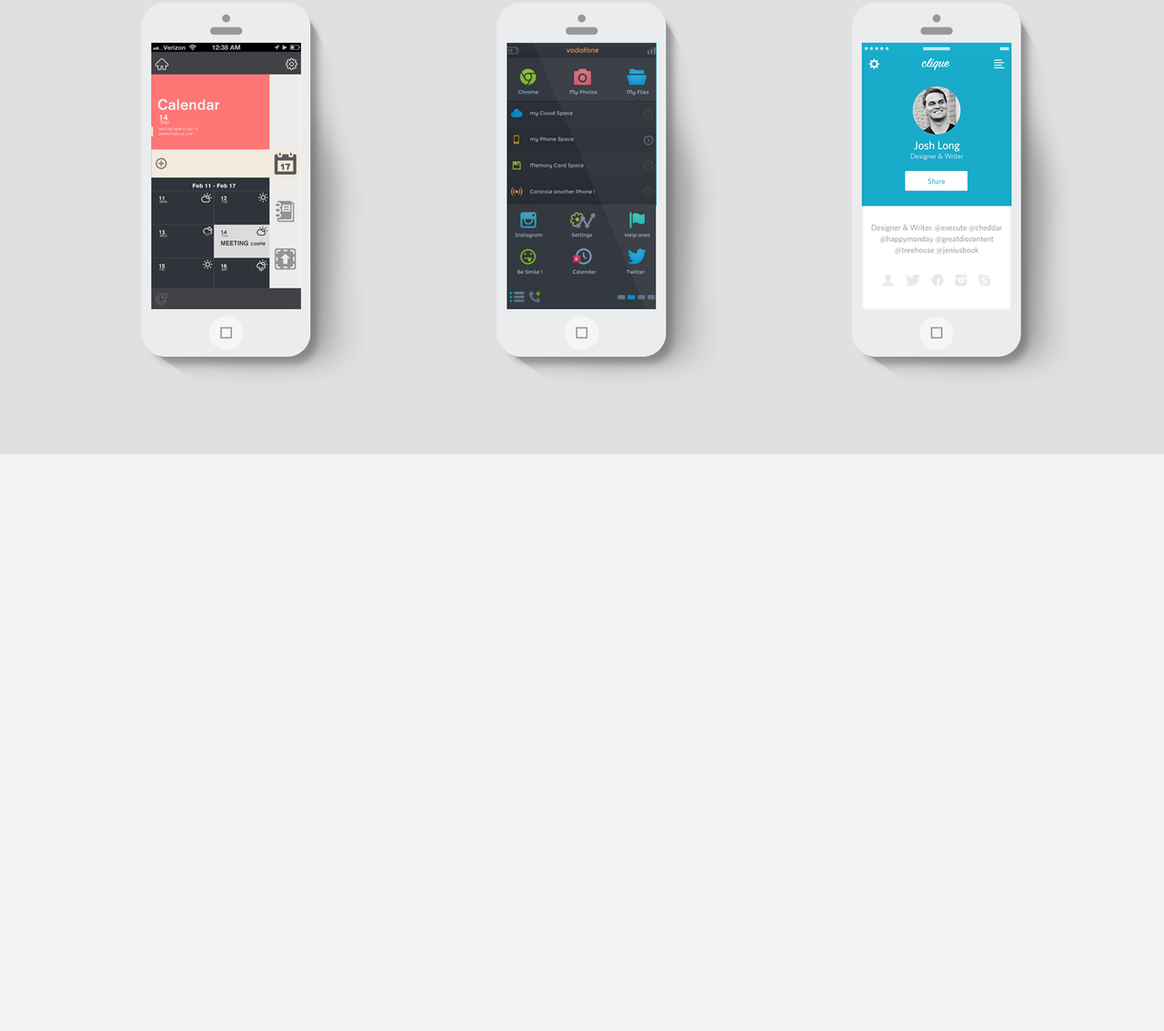
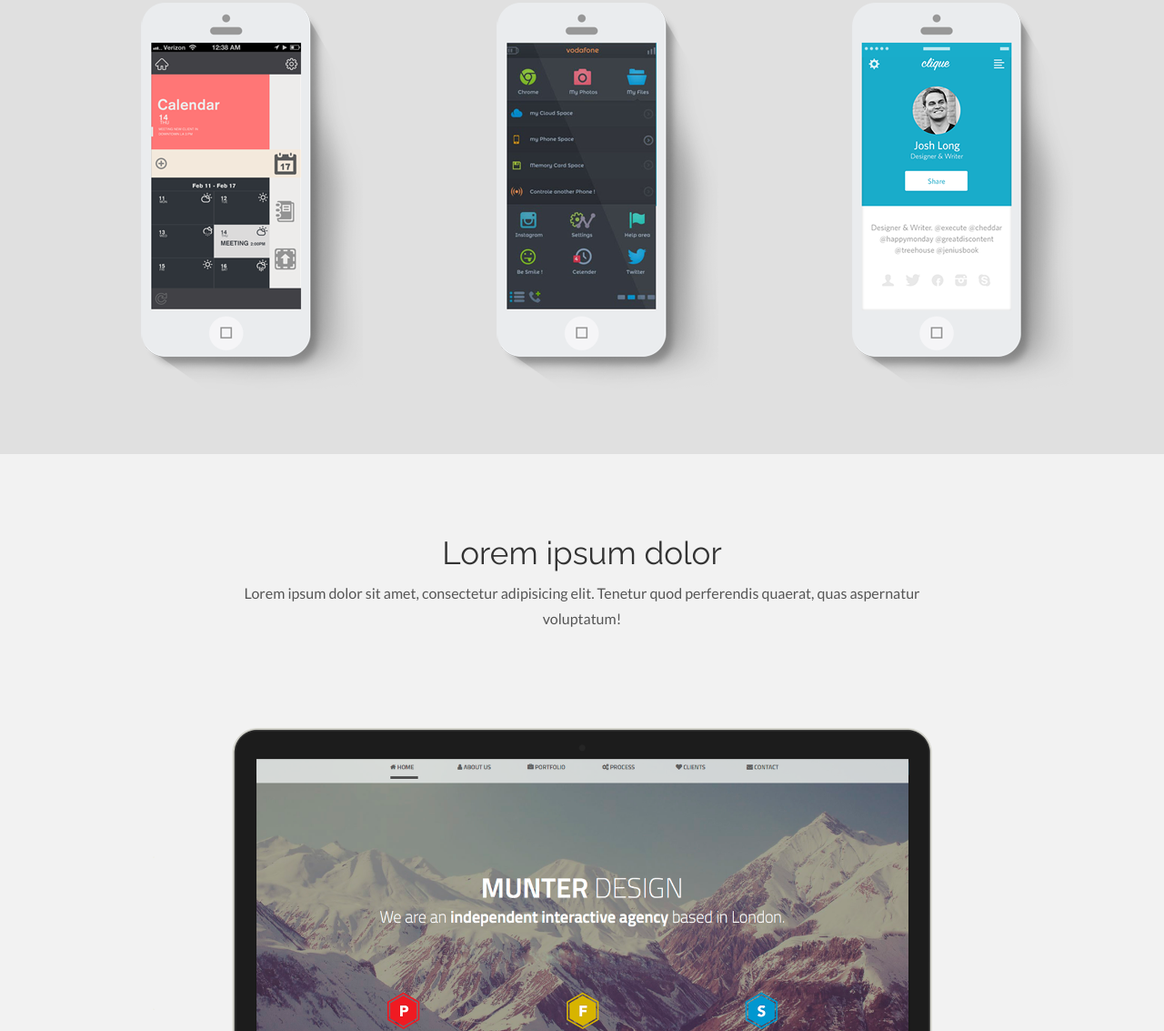
Before and after one commit to Anko1/Bootstrap, a plain HTML site: page index.html in a window 1280 px wide. Shown: the part 1020-2153 px from the top of the page at 91% size. Before the commit the page ends 1519 px from the top, so only its background shows below. Drawn offline with nearby package versions, Linux system fonts and the light colour scheme.

Commit message:
add picture and sth like about us

```diff
--- a/css/main.css
+++ b/css/main.css
@@ -109,3 +109,10 @@ hr {
 .tilt:hover {
 	transform: rotate(-10deg);
 }
+.wb {
+	padding-top: 35px;
+	margin-bottom:
+}
+.wb h4 {
+	font-size: 35px;
+}
--- a/index.html
+++ b/index.html
@@ -85,6 +85,20 @@
 			</div>
 		</div>
 	</div>
+	<div class="container wb">
+		<div class="row centered">
+			<br><br>
+			<div class="col-lg-8 col-lg-offset-2">
+				<h4>Lorem ipsum dolor</h4>
+				<p>Lorem ipsum dolor sit amet, consectetur adipisicing elit. Tenetur quod perferendis quaerat, quas aspernatur voluptatum!</p>
+				<p><br><br></p>
+			</div>
+			<div class="col-lg-2"></div>
+			<div class="col-lg-10 col-lg-offset-1">
+				<img src="img/munter.png" alt="" class="img-responsive">
+			</div>
+		</div>
+	</div>
 	<script src="https://cdnjs.cloudflare.com/ajax/libs/jquery/3.2.1/jquery.min.js"></script>
 	<script src="js/bootstrap.min.js"></script>
 </body>
```
Also changed, not shown: img/munter.png (added).
